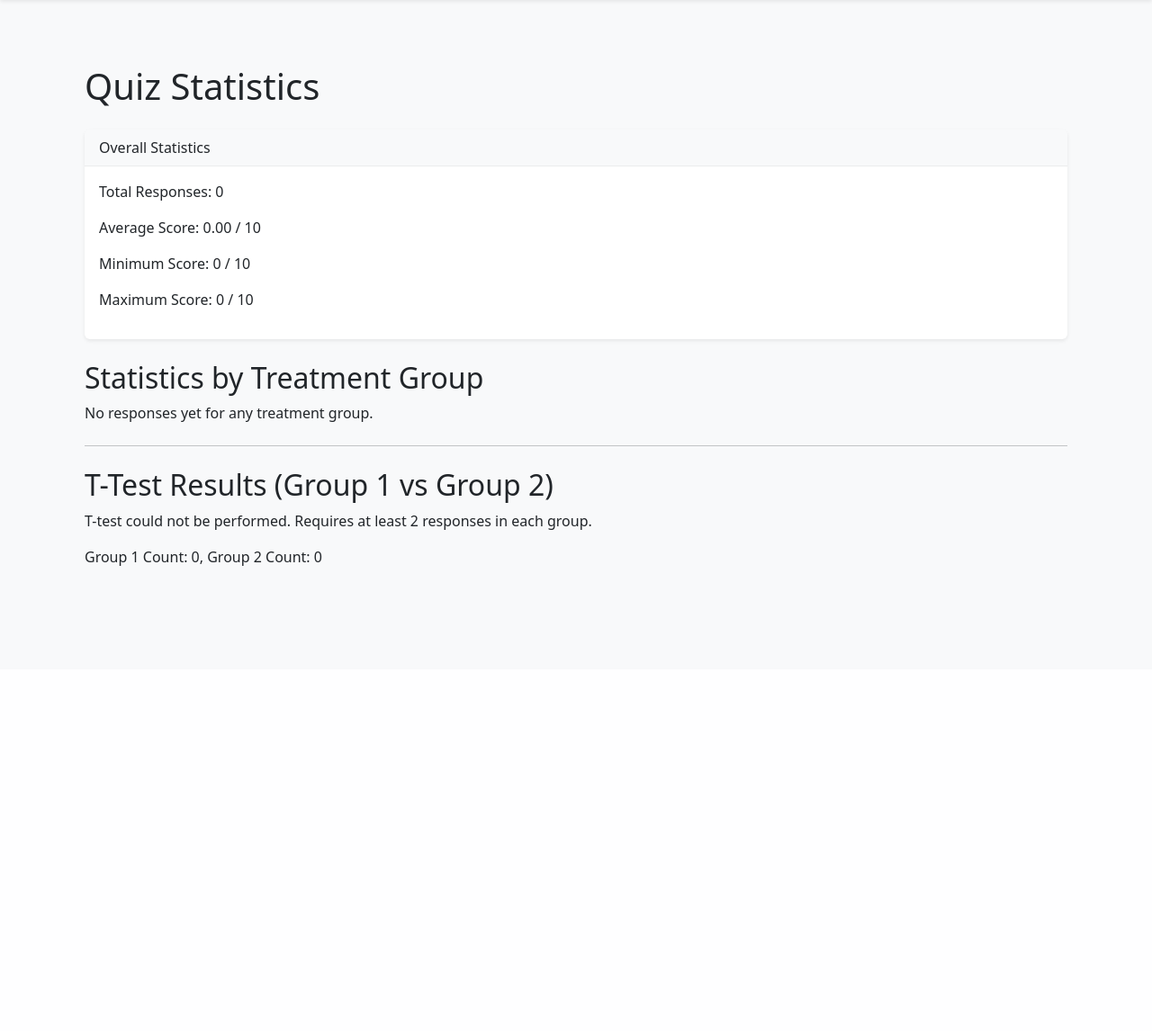
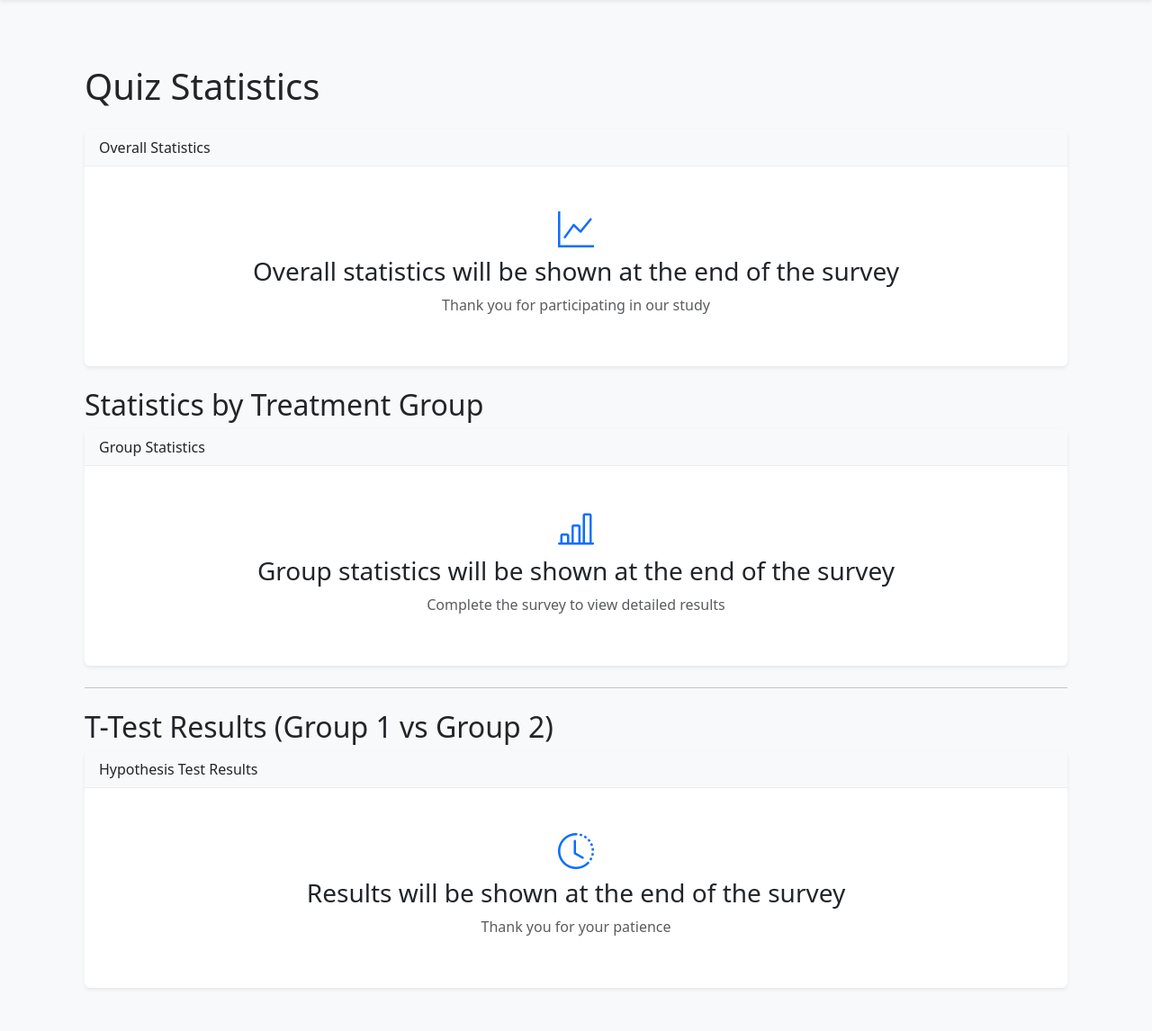
Before and after one commit to Injng/speedierwatch, a Django app: page /analytics/ in a window 1280 px wide. Shown: the part 56-1202 px from the top of the page at 90% size. Before the commit the page ends 685 px from the top, so only its background shows below. Run offline with Django 5.2, Linux system fonts and the light colour scheme; data that the repository does not hold is empty.

Commit message:
Add logging and hide stats from UI during active study

```diff
--- a/analytics/views.py
+++ b/analytics/views.py
@@ -3,6 +3,9 @@ from django.db.models import Avg, Count, Min, Max, StdDev
 from study.models import QuizResponse
 from scipy import stats
 import numpy as np
+import logging
+
+logger = logging.getLogger(__name__)
 
 
 def statistics_view(request):
@@ -65,6 +68,64 @@ def statistics_view(request):
         ci_lower, ci_upper = stats.t.interval(1 - alpha, df, loc=mean_diff, scale=se)
         confidence_interval = (ci_lower, ci_upper)
 
+    # Print statistics to the terminal/log
+    print("\n=== STUDY STATISTICS ===")
+    print(f"Total Responses: {total_responses}")
+    print(
+        f"Average Score: {average_score if average_score is not None else 0:.2f} / 10"
+    )
+    print(f"Min Score: {min_score if min_score is not None else 0} / 10")
+    print(f"Max Score: {max_score if max_score is not None else 0} / 10")
+
+    print("\n--- Statistics by Treatment Group ---")
+    for group in responses_by_treatment_group:
+        print(
+            f"Group {group['participant__treatment_group']} ({group['count']} responses)"
+        )
+        print(f"  Average Score: {group['avg_score']:.2f} / 10")
+        print(f"  Min Score: {group['min_score']} / 10")
+        print(f"  Max Score: {group['max_score']} / 10")
+        print(f"  Standard Deviation: {group['std_dev_score']:.2f}")
+
+    print("\n--- T-Test Results (Group 1 vs Group 2) ---")
+    if (
+        t_statistic is not None
+        and p_value is not None
+        and confidence_interval is not None
+    ):
+        print(f"T-statistic: {t_statistic:.3f}")
+        print(f"P-value: {p_value:.3f}")
+        print(
+            f"Confidence Interval (95%): ({confidence_interval[0]:.3f}, {confidence_interval[1]:.3f})"
+        )
+        print("Alpha: 0.05")
+        print(f"Group 1 Count: {len(group1_scores)}")
+        print(f"Group 2 Count: {len(group2_scores)}")
+        if p_value < 0.05:
+            print(
+                "The result is statistically significant at alpha = 0.05. We reject the null hypothesis."
+            )
+        else:
+            print(
+                "The result is not statistically significant at alpha = 0.05. We fail to reject the null hypothesis."
+            )
+    else:
+        print(
+            "T-test could not be performed. Requires at least 2 responses in each group."
+        )
+        print(
+            f"Group 1 Count: {len(group1_scores)}, Group 2 Count: {len(group2_scores)}"
+        )
+    print("========================\n")
+
+    # Log statistics as well (for server logs)
+    logger.info("=== STUDY STATISTICS ===")
+    logger.info(f"Total Responses: {total_responses}")
+    logger.info(
+        f"Average Score: {average_score if average_score is not None else 0:.2f} / 10"
+    )
+
+    # Return context with placeholders - actual stats will be in terminal/logs
     context = {
         "total_responses": total_responses,
         "average_score": average_score if average_score is not None else 0,
--- a/templates/analytics/statistics.html
+++ b/templates/analytics/statistics.html
@@ -10,58 +10,44 @@
         <div class="card-header">
             Overall Statistics
         </div>
-        <div class="card-body">
-            <p>Total Responses: {{ total_responses }}</p>
-            <p>Average Score: {{ average_score|floatformat:2 }} / 10</p>
-            <p>Minimum Score: {{ min_score }} / 10</p>
-            <p>Maximum Score: {{ max_score }} / 10</p>
+        <div class="card-body text-center">
+            <div class="py-4">
+                <i class="bi bi-graph-up fs-1 text-primary mb-3"></i>
+                <h3>Overall statistics will be shown at the end of the survey</h3>
+                <p class="text-muted">Thank you for participating in our study</p>
+            </div>
         </div>
     </div>
 
     <h2>Statistics by Treatment Group</h2>
-    {% if responses_by_treatment_group %}
-        {% for group_stats in responses_by_treatment_group %}
     <div class="card mb-3">
         <div class="card-header">
-                    Group {{ group_stats.participant__treatment_group }} ({{ group_stats.count }} response{{ group_stats.count|pluralize }})
+            Group Statistics
         </div>
-                <div class="card-body">
-                    <p>Average Score: {{ group_stats.avg_score|floatformat:2 }} / 10</p>
-                    <p>Minimum Score: {{ group_stats.min_score }} / 10</p>
-                    <p>Maximum Score: {{ group_stats.max_score }} / 10</p>
+        <div class="card-body text-center">
+            <div class="py-4">
+                <i class="bi bi-bar-chart-line fs-1 text-primary mb-3"></i>
+                <h3>Group statistics will be shown at the end of the survey</h3>
+                <p class="text-muted">Complete the survey to view detailed results</p>
             </div>
         </div>
-        {% endfor %}
-    {% else %}
-        <p>No responses yet for any treatment group.</p>
-    {% endif %}
+    </div>
 
     <hr class="my-4">
 
     <h2>T-Test Results (Group 1 vs Group 2)</h2>
-    {% if t_statistic is not None and p_value is not None and confidence_interval is not None %}
     <div class="card mb-4">
         <div class="card-header">
-                Hypothesis Test (Welch's t-test, one-sided: Group 1 > Group 2)
+            Hypothesis Test Results
         </div>
-            <div class="card-body">
-                <p><strong>T-statistic:</strong> {{ t_statistic|floatformat:3 }}</p>
-                <p><strong>P-value:</strong> {{ p_value|floatformat:3 }}</p>
-                <p><strong>Confidence Interval (95% for difference in means):</strong> ({{ confidence_interval.0|floatformat:3 }}, {{ confidence_interval.1|floatformat:3 }})</p>
-                <p><strong>Alpha:</strong> {{ alpha }}</p>
-                <p><strong>Group 1 Count:</strong> {{ group1_count }}</p>
-                <p><strong>Group 2 Count:</strong> {{ group2_count }}</p>
-                {% if p_value < alpha %}
-                    <p class="text-success">The result is statistically significant at alpha = {{ alpha }}. We reject the null hypothesis.</p>
-                {% else %}
-                    <p class="text-warning">The result is not statistically significant at alpha = {{ alpha }}. We fail to reject the null hypothesis.</p>
-                {% endif %}
+        <div class="card-body text-center">
+            <div class="py-4">
+                <i class="bi bi-clock-history fs-1 text-primary mb-3"></i>
+                <h3>Results will be shown at the end of the survey</h3>
+                <p class="text-muted">Thank you for your patience</p>
             </div>
         </div>
-    {% else %}
-        <p>T-test could not be performed. Requires at least 2 responses in each group.</p>
-        <p>Group 1 Count: {{ group1_count }}, Group 2 Count: {{ group2_count }}</p>
-    {% endif %}
+    </div>
 
 </div>
 {% endblock %}
```
Lines whose indentation alone changed are shown as unchanged.
